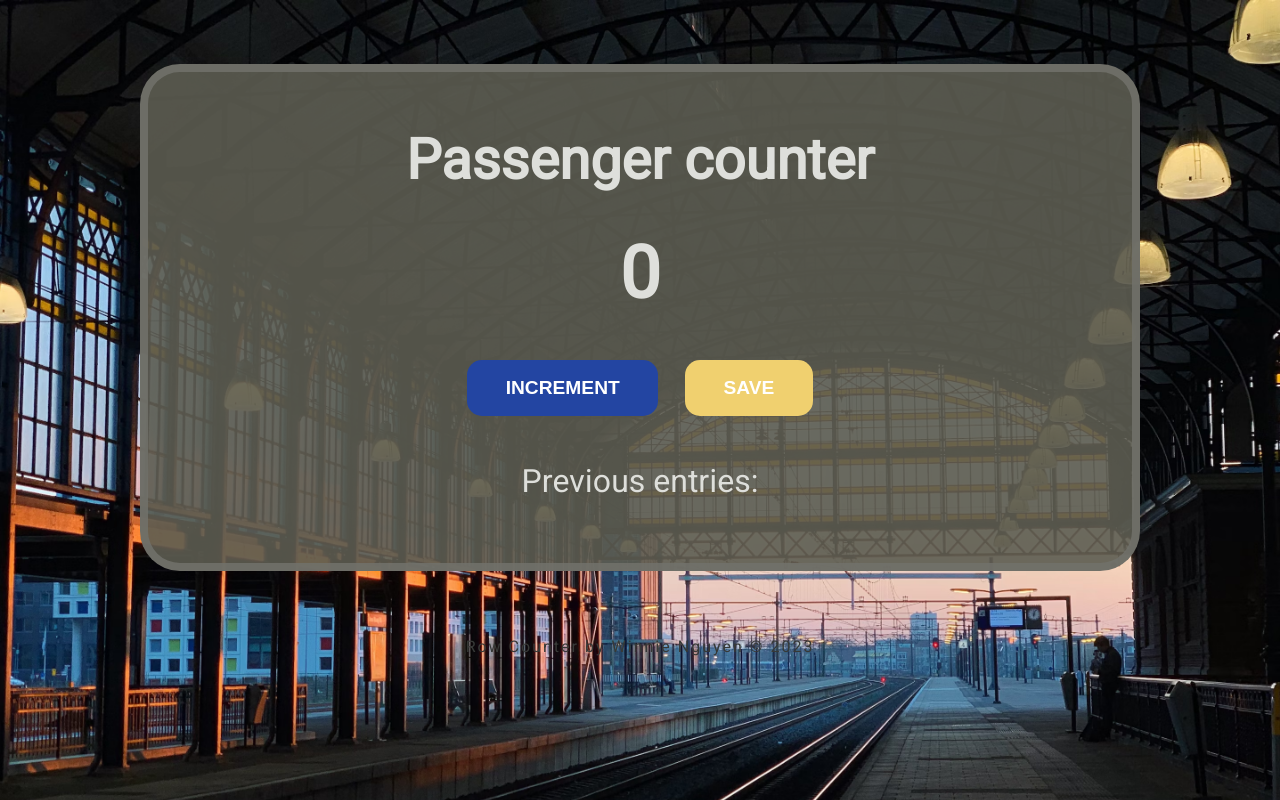
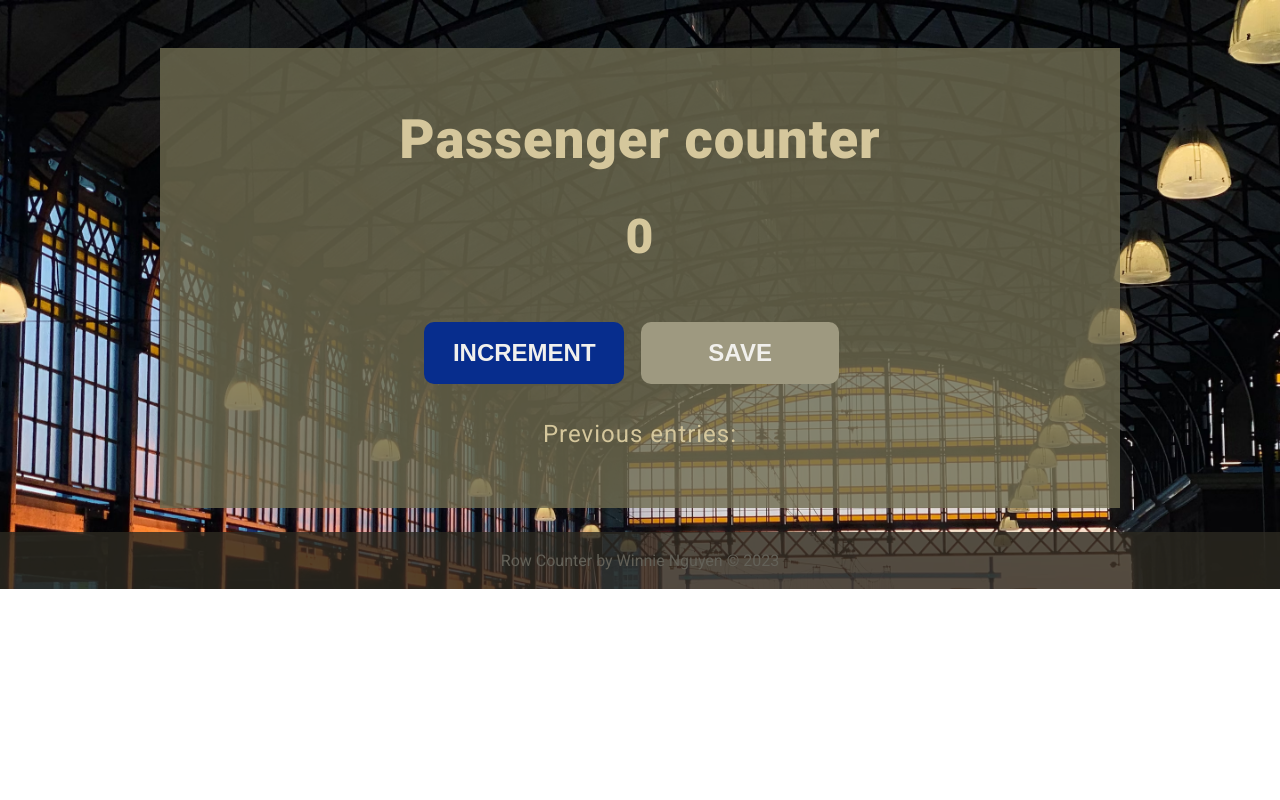
Before and after one commit to NhatQuynhGitHub/scrimba-passenger_counter, a plain HTML site: page index.html in a window 1280 px wide. Drawn offline with Linux system fonts and the light colour scheme.

Commit message:
Just adjust the CSS. So, Replace all of stuff

```diff
--- a/index.html
+++ b/index.html
@@ -5,17 +5,16 @@
     <meta name="viewport" content="width=device-width, initial-scale=1.0">
     <title>Passenger counter</title>
     <link rel="stylesheet" href="styles.css">
-    <link rel="preconnect" href="https://fonts.googleapis.com">
-    <link rel="preconnect" href="https://fonts.gstatic.com" crossorigin>
-    <link href="https://fonts.googleapis.com/css2?family=Heebo&family=Press+Start+2P&display=swap" rel="stylesheet">
+    <link href="https://fonts.googleapis.com/css2?family=Roboto:wght@400;900&display=swap" rel="stylesheet">
 </head>
 <body>
+    <div class="bg">
         <div class="container">
-        <div class="main">
+            <div class="main column">
                 <h1>Passenger counter</h1>
                 <h2 id="count-el">0</h2>
                     <!-- Create a button with the attribute onclick run the function is called increment() that we wanna trigger -->
-            <div class="btn">
+                <div class="column row">
                     <button id="increment-btn" onclick="increment()" >Increment</button>
                     <!-- 7.2 Create a SAVE button.
                     set the id to "save-btn" and call the save( function when it's click) -->
@@ -25,10 +24,13 @@
                 <p class="pre-entry">Previous entries: <p id="save-el"></p></p>
             </div>
         </div>
-    <footer>
-        <p class="footer"> Row Counter by Winnie Nguyen &copy; 2023 </p>
-    </footer>
+
+        <div class="footer">
+            <p class="footer-text"> Row Counter by Winnie Nguyen &copy; 2023 </p>
+        </div>
+    </div>
     <script src="script.js"></script>
+
 
 </body>
 </html>
--- a/styles.css
+++ b/styles.css
@@ -1,110 +1,125 @@
-/* General */
-:root {
-    --text-color: rgb(55, 57, 55);
-    --text-color-2rd: rgb(222, 223, 219);
+*, *::after, *::before {
+    box-sizing: border-box;
 }
 
-* {
-    box-sizing: border-box;
+body {
     margin: 0;
     padding: 0;
+
+    font-family: 'Roboto', sans-serif;
     font-size: 16px;
 }
 
-body {
-    background-image: url(./resource/background.avif);
-    background-size: cover;
-    background-repeat: no-repeat;
-    font-family: 'Heebo', sans-serif;
-    font-size: 1rem;
-    /* font-family: 'Press Start 2P', cursive; */
+.bg {
+ background-image: url(resource/background.avif);
+ background-size: cover;
+ background-repeat: no-repeat;
+
+ padding-top: 3em;
 }
 
-
-/* Reusable & Typography*/
 .container {
-    width: 100%;
-    margin: 4em auto;
-}
-button {
-    margin: .6em;
-    padding: .9em 2em;
-    font-size: 1.2rem;
-    border-radius: 15px;
-    border: none;
-    font-weight: 900;
-    text-transform: uppercase;
-    cursor: pointer;
-    transition: background-color 0.3s, transform 0.2s;
+    width: 75%;
+    max-width: 1100px;
+    margin: 0 auto;
 }
 
-/* Directly styling */
-.main {
+.column {
     display: flex;
     flex-direction: column;
+    text-align: center;
     align-items: center;
-    text-align: center;
-    background-color: rgba(92, 92, 82, 0.9);
-    border-radius: 40px;
-    border: 8px solid rgba(113, 113, 106, 0.9) ;
-    width: 80%;
-    max-width: 1000px;
-    margin: 2em auto;
-    padding: 3em;
-
 }
 
-h1 {
-    font-size: 3.5rem;
-    font-weight: bold;
-    color: var(--text-color-2rd);
+.main {
+    background-color: rgba(112, 108, 80, 0.8);
+    padding: 1em;
+    color: #d5c79c;
+
+    font-weight: 400;
+    letter-spacing: 1px;
 }
 
-#count-el{
-    color: var(--text-color-2rd);
-    font-size: 4.5rem;
-    margin: 20px;
+h2 {
+    margin: 0 auto 1.2em;
 
+    font-size: 2rem;
+    font-weight: 900;
+}
+.main p {
+    margin: 0;
+    padding-bottom: 0.5em;
+}
+#save-el {
+    font-size: 1.2rem;
+    font-weight: 900;
 }
 
-/* Button */
+button {
+    padding: .7em 1.2em;
+    margin-bottom: .8em;
+    background-color: #9e9980;
+    border-radius: 10px;
+    border: none;
+    cursor: pointer;
+
+    font-size: 1.1rem;
+    color:#f1f0ec;
+    text-transform: uppercase;
+    font-weight: 900;
+
+    transition: all 0.2s ease;
+}
+button:active {
+    transform: scale(0.96);
+}
 #increment-btn {
-    background-color: #2345a2;
-    color: #fff;
+    background-color: #072d8d;
 }
 #save-btn {
-    background-color: #f0d06f;
-    color: #fff;
-}
-#increment-btn:hover {
-    box-shadow: 2px 3px 2px 1px #40444e;
-}
-#save-btn:hover {
-    box-shadow: 2px 3px 2px 1px #534931;
-}
-#increment-btn:active,
-#save-btn:active {
-    transform: scale(1.05);
-    opacity: 0.8;
-
-}
-
-
-.pre-entry {
-    font-size: 2rem;
-    color: var(--text-color-2rd);
-    padding: 30px 0 10px;
-}
-#save-el {
-    font-size: 2.5rem;
-    font-weight: bold;
-    color: var(--text-color-2rd);
+    padding: 0.7em 2.8em;
 }
 
 .footer {
-    color: var(--text-color);
+    background-color:  rgba(44, 42, 33, 0.8);
+    padding: .2em;
+    margin-top: 1.5em;
+}
+.footer-text {
     text-align: center;
-    font-size: 1rem;
-    letter-spacing: 2px;
-    padding-bottom: 1.3rem;
+
+    font-size: .8rem;
+    font-weight: 400;
+    color: #636158;
 }
+
+@media (min-width: 700px) {
+    .row {
+        display: flex;
+        flex-direction: row;
+    }
+
+    h1 {
+        font-size: 3.4rem;
+    }
+    h2 {
+        font-size: 3rem;
+    }
+    .main p, #save-el {
+        font-size: 1.5em;
+    }
+
+    .main {
+        padding: 1.5rem;
+    }
+
+    button {
+        margin:  0 .7em  1.5em 0;
+
+        font-size: 1.5rem;
+    }
+
+    .footer-text {
+        font-size: 1rem;
+    }
+}
```
Lines whose indentation alone changed are shown as unchanged.
